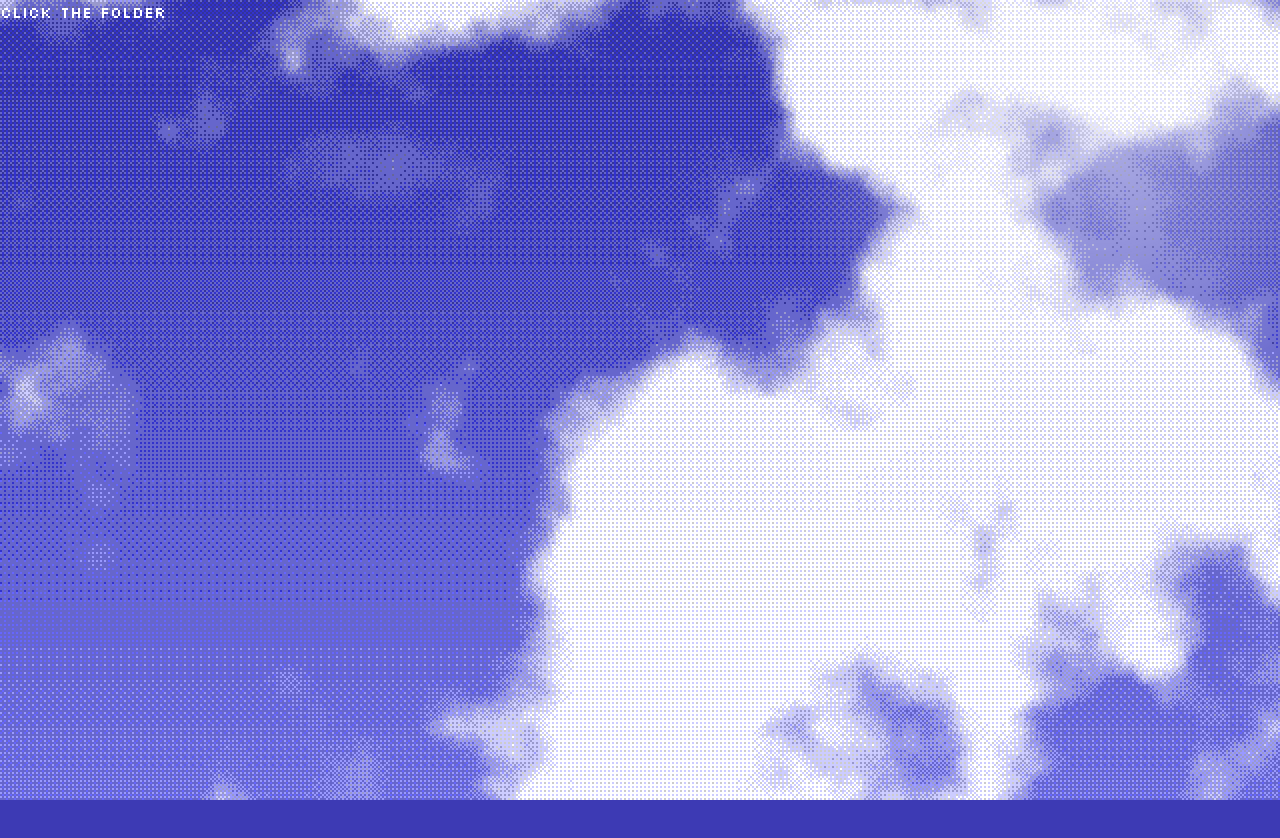
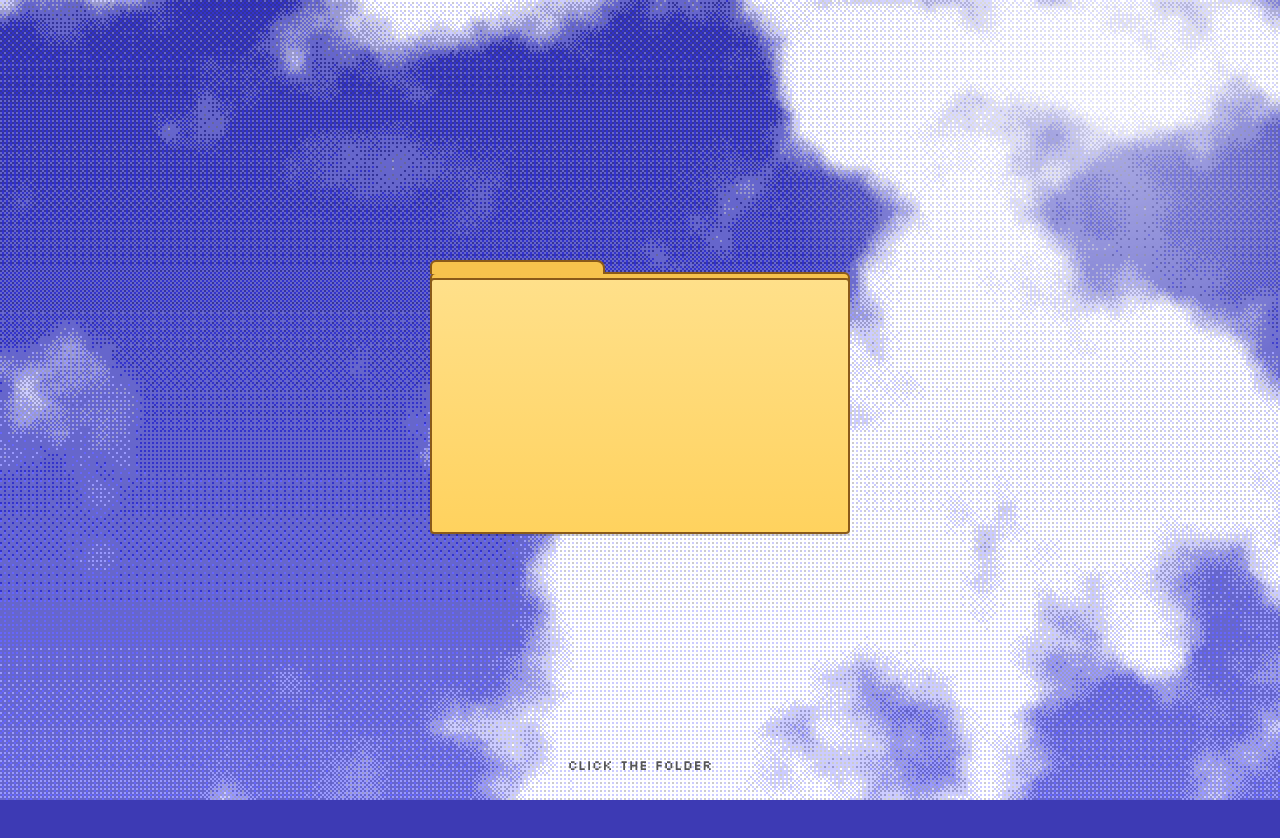
Before and after one commit to defnegenc/defne-dash, a Next.js app: page /folder in a window 1280 px wide. Shown: the top 838 px of the page. Before the commit the page ends 800 px from the top, so only its background shows below. Built offline with nearby package versions, Linux system fonts and the light colour scheme.

Commit message:
Update globals.css

```diff
--- a/src/app/globals.css
+++ b/src/app/globals.css
@@ -923,3 +923,72 @@ a.vchip:hover, button.vchip:hover {
   color: #fff;
   text-shadow: 2px 2px 0 rgba(8, 12, 50, 0.8);
 }
+/* ---- folder unravel prototype ---- */
+.folder-page {
+  min-height: 100vh;
+  cursor: pointer;
+  overflow: hidden;
+}
+.folder-stage {
+  --fw: min(74vw, 420px);
+  --fh: calc(var(--fw) * 0.62);
+  position: relative;
+  width: var(--fw);
+  height: calc(var(--fh) * 7);
+  margin: 34vh auto 0;
+  perspective: 1800px;
+}
+.folder-back {
+  position: absolute;
+  top: 0;
+  left: 0;
+  width: 100%;
+  height: var(--fh);
+  background: linear-gradient(#f7c34d, #e9a83a);
+  border: 2px solid #8a5a19;
+  border-radius: 6px 6px 4px 4px;
+}
+.folder-tab {
+  position: absolute;
+  top: -14px;
+  left: -2px;
+  width: 42%;
+  height: 14px;
+  background: #f7c34d;
+  border: 2px solid #8a5a19;
+  border-bottom: none;
+  border-radius: 6px 8px 0 0;
+}
+.folder-cover,
+.folder-sheet {
+  position: absolute;
+  left: 0;
+  width: 100%;
+  height: 100%;
+  transform-origin: 50% 100%;
+  transform-style: preserve-3d;
+  backface-visibility: visible;
+}
+.folder-cover {
+  top: 6px;
+  height: calc(var(--fh) - 4px);
+  background: linear-gradient(#ffe08a, #ffd25e);
+  border: 2px solid #8a5a19;
+  border-radius: 4px;
+  box-shadow: 0 2px 0 rgba(0, 0, 0, 0.15);
+}
+.folder-sheet {
+  top: -100%;
+  background: #fffdf6;
+  border: 1px solid #b9b3a5;
+  border-radius: 2px;
+}
+.folder-hint {
+  position: fixed;
+  bottom: 24px;
+  left: 0;
+  right: 0;
+  text-align: center;
+  font-size: 14px;
+  color: #555;
+}
```
